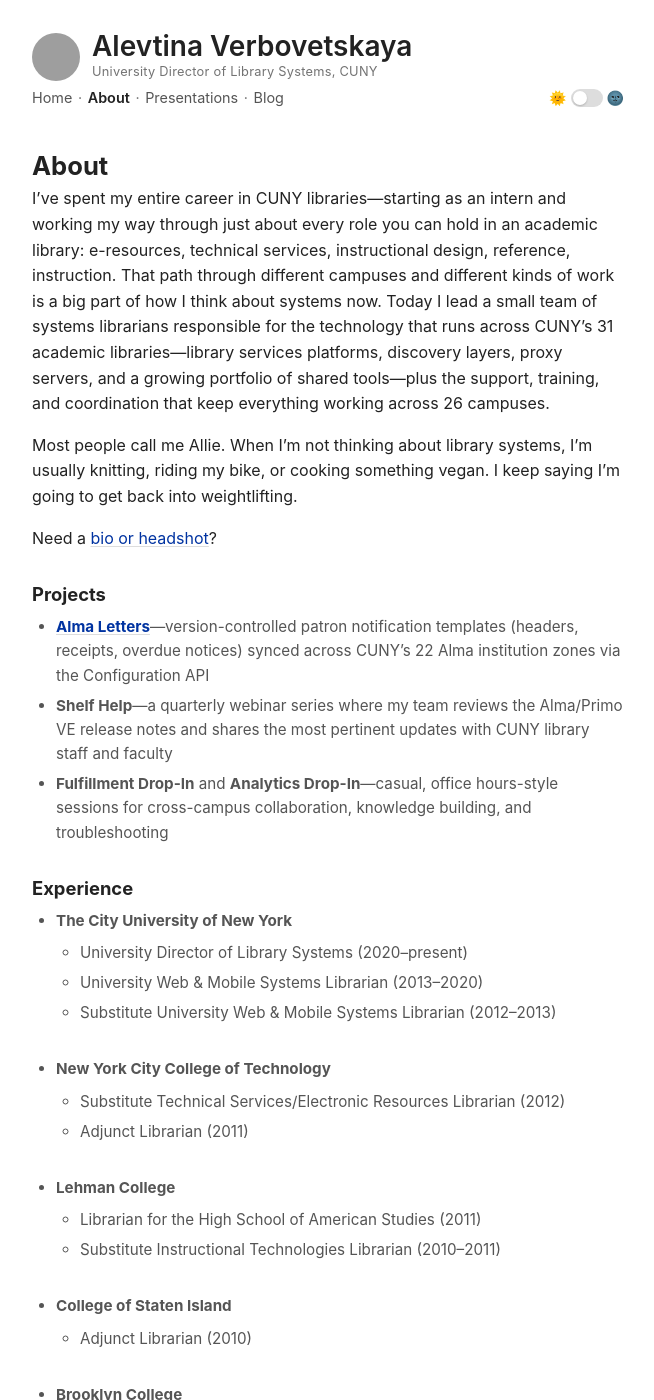
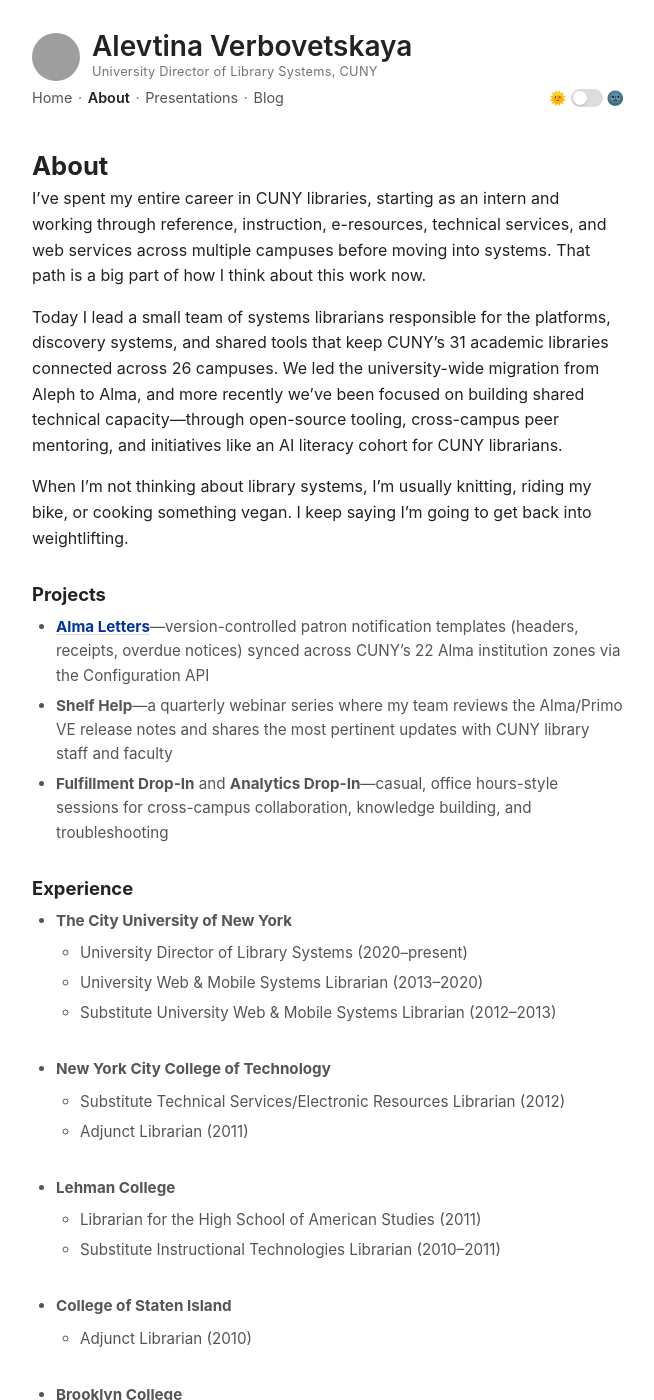
Before and after one commit to alevtina/alevtina.github.io, a Jekyll site: the page built from about.md, in a window 1280 px wide and 1400 px high. Shown: the whole window, without its empty margins (312-966 px from the left). Built offline with Jekyll 4.4.1, drawn with Linux system fonts in a browser that asks for light colours; some web fonts are replaced; some of the changed text lies outside the part shown; grey boxes are pictures that could not be loaded.

Commit message:
Revise About page narrative, add Aleph-to-Alma and AI literacy, add intern position, move bios link to bottom

```diff
--- a/about.md
+++ b/about.md
@@ -4,11 +4,11 @@
 permalink: /about/
 ---
 
-I've spent my entire career in CUNY libraries—starting as an intern and working my way through just about every role you can hold in an academic library: e-resources, technical services, instructional design, reference, instruction. That path through different campuses and different kinds of work is a big part of how I think about systems now. Today I lead a small team of systems librarians responsible for the technology that runs across CUNY's 31 academic libraries—library services platforms, discovery layers, proxy servers, and a growing portfolio of shared tools—plus the support, training, and coordination that keep everything working across 26 campuses.
+I've spent my entire career in CUNY libraries, starting as an intern and working through reference, instruction, e-resources, technical services, and web services across multiple campuses before moving into systems. That path is a big part of how I think about this work now.
 
-Most people call me Allie. When I'm not thinking about library systems, I'm usually knitting, riding my bike, or cooking something vegan. I keep saying I'm going to get back into weightlifting.
+Today I lead a small team of systems librarians responsible for the platforms, discovery systems, and shared tools that keep CUNY's 31 academic libraries connected across 26 campuses. We led the university-wide migration from Aleph to Alma, and more recently we've been focused on building shared technical capacity—through open-source tooling, cross-campus peer mentoring, and initiatives like an AI literacy cohort for CUNY librarians.
 
-Need a [bio or headshot](/about/bios)?
+When I'm not thinking about library systems, I'm usually knitting, riding my bike, or cooking something vegan. I keep saying I'm going to get back into weightlifting.
 
 ## Projects
 
```
Also changed, not shown: other parts of about.md (+3 -0 lines).
